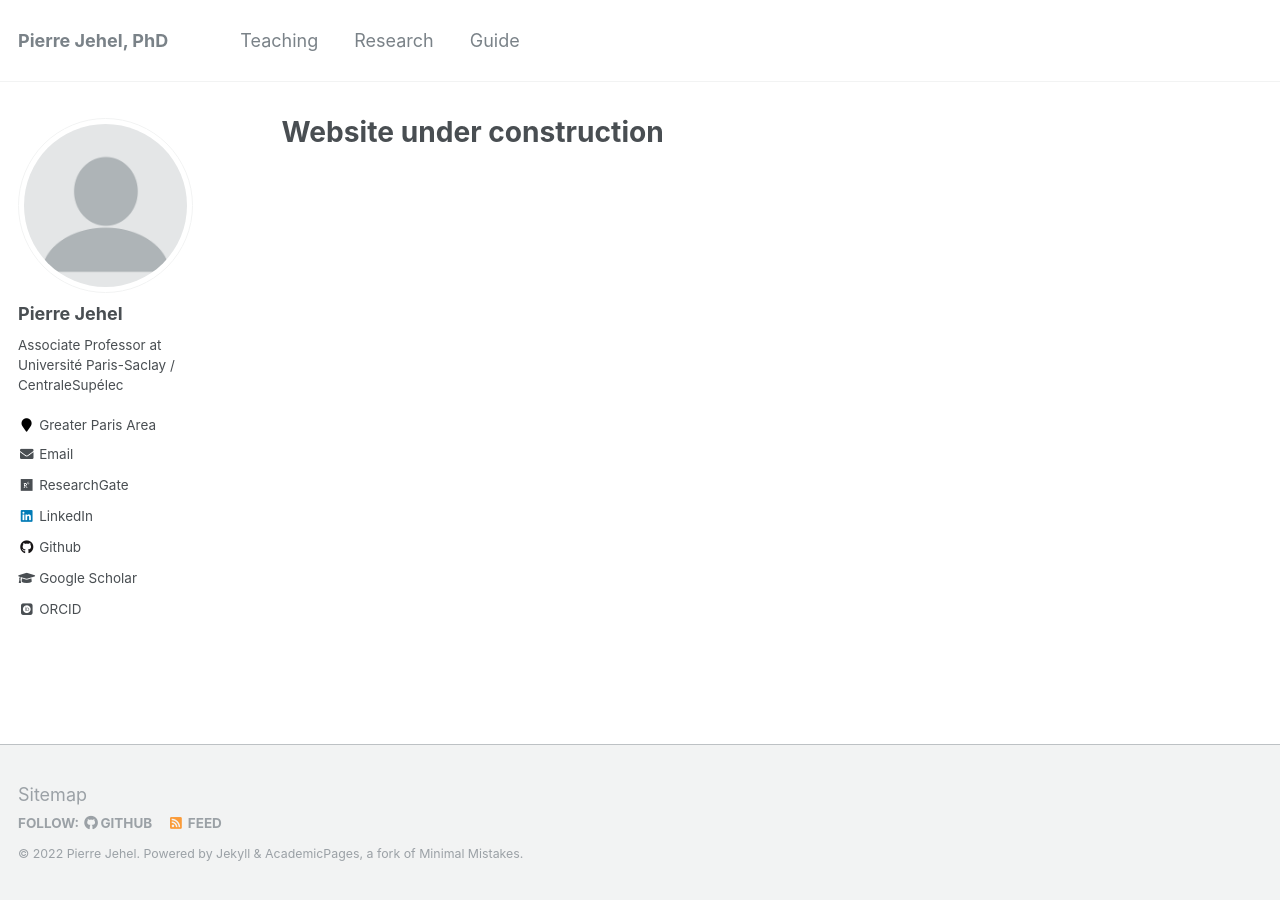
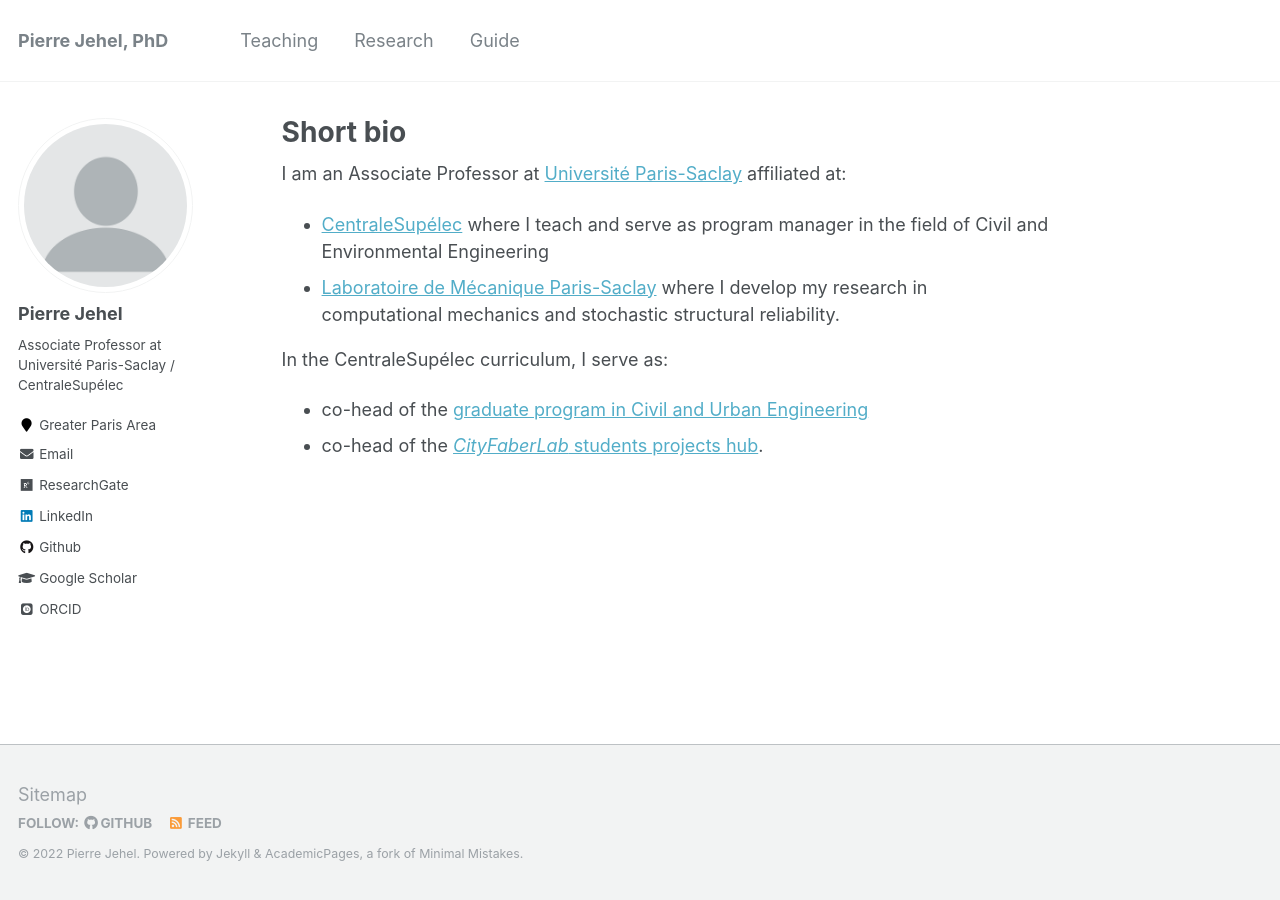
Before and after one commit to jehelp/jehelp.github.io, a Jekyll site: the page built from _pages/about.md, in a window 1280 px wide. Built offline with Jekyll 4.4.1, drawn with Linux system fonts in a browser that asks for light colours; some web fonts are replaced.

Commit message:
about me

```diff
--- a/_pages/about.md
+++ b/_pages/about.md
@@ -1,9 +1,19 @@
 ---
 permalink: /
-title: "Website under construction"
+title: "Short bio"
 excerpt: "About me"
 author_profile: true
 redirect_from:
   - /about/
   - /about.html
 ---
+
+<!--- For preview: ctrl+shift+m -->
+
+I am an Associate Professor at [Université Paris-Saclay](https://www.universite-paris-saclay.fr/en) affiliated at:
+- [CentraleSupélec](https://www.centralesupelec.fr/en) where I teach and serve as program manager in the field of Civil and Environmental Engineering
+- [Laboratoire de Mécanique Paris-Saclay](https://) where I develop my research in computational mechanics and stochastic structural reliability.
+
+In the CentraleSupélec curriculum, I serve as:
+- co-head of the [graduate program in Civil and Urban Engineering](https://mention-sic.blogspot.fr/p/presentation.html)
+- co-head of the [*CityFaberLab* students projects hub](https://cityfaberlab.blogspot.com/).
```
